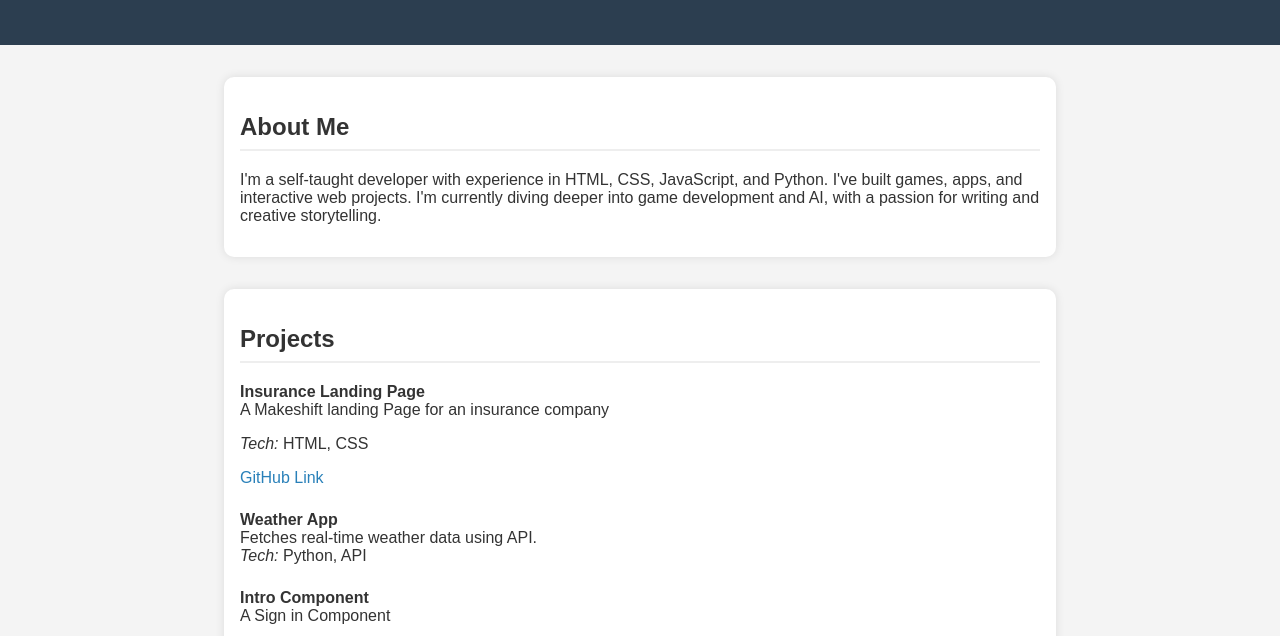
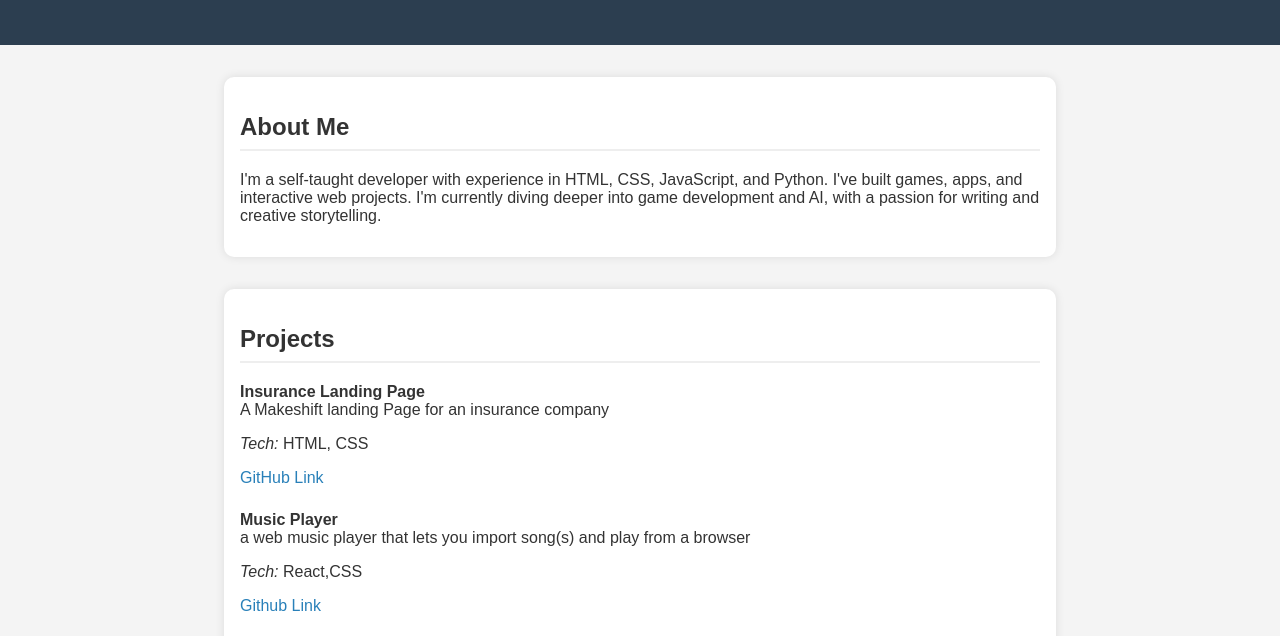
Before and after one commit to Punyanator/Portfolio, a plain HTML site: page index.html in a window 1280 px wide. Shown: the part 133-769 px from the top of the page. Drawn offline with Linux system fonts and the light colour scheme.

Commit message:
Update index.html

```diff
--- a/index.html
+++ b/index.html
@@ -72,9 +72,10 @@
     </div>
 
     <div class="project">
-      <strong>Weather App</strong><br>
-      Fetches real-time weather data using API.<br>
-      <em>Tech:</em> Python, API
+      <strong>Music Player</strong><br>
+      a web music player that lets you import song(s) and play from a browser<br>
+      <p><em>Tech:</em> React,CSS</p>
+      <a href="https://github.com/Punyanator/Intro-component.git">Github Link</a>
     </div>
 
     <div class="project">
```
